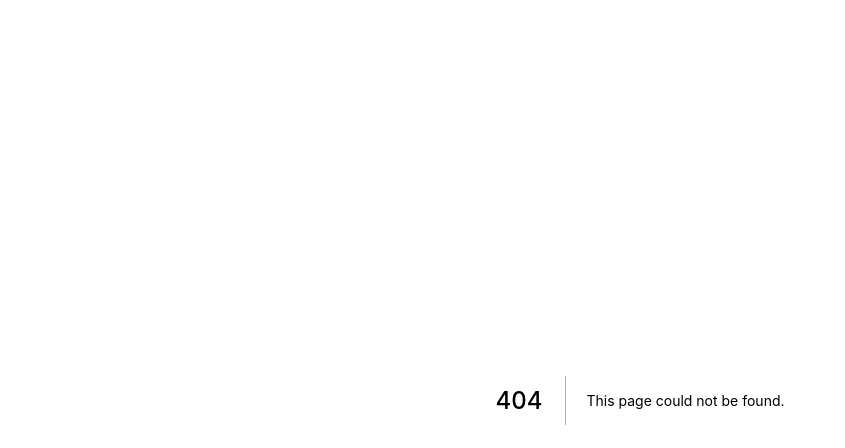
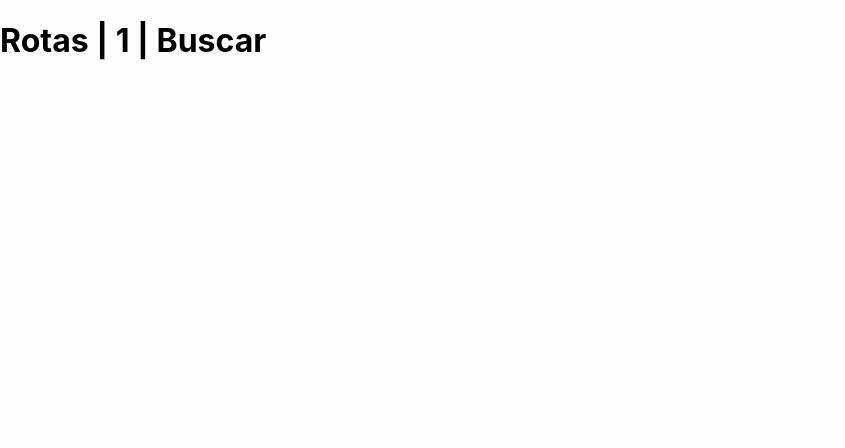
Before and after one commit to David-Pires/next-basico, a Next.js app: page /rotas/1/buscar in a window 1280 px wide. Before the commit this address had no page. Shown: the top 448 px of the page, without its empty margins (0-845 px from the left). Built offline with nearby package versions, Linux system fonts and the light colour scheme.

Commit message:
Dinamic changes on URL through useRouter

```diff
--- /dev/null
+++ b/src/pages/rotas/[codigo]/buscar.jsx
@@ -0,0 +1,11 @@
+import {useRouter} from 'next/router'
+export default function buscar() {
+  const router = useRouter()
+  const codigo = router.query.codigo
+  console.log(router)
+  return (
+    <div>
+      <h1>Rotas | {codigo} | Buscar</h1>
+    </div>
+  )
+}
--- a/src/styles/globals.css
+++ b/src/styles/globals.css
@@ -4,8 +4,8 @@ body {
   margin: 0;
   font-family: -apple-system, BlinkMacSystemFont, Segoe UI, Roboto, Oxygen,
     Ubuntu, Cantarell, Fira Sans, Droid Sans, Helvetica Neue, sans-serif;
-  background-color: #222;
-  color: #ddd;
+  background-color: #fefefe;
+  color: black;
 
 }
 
```
